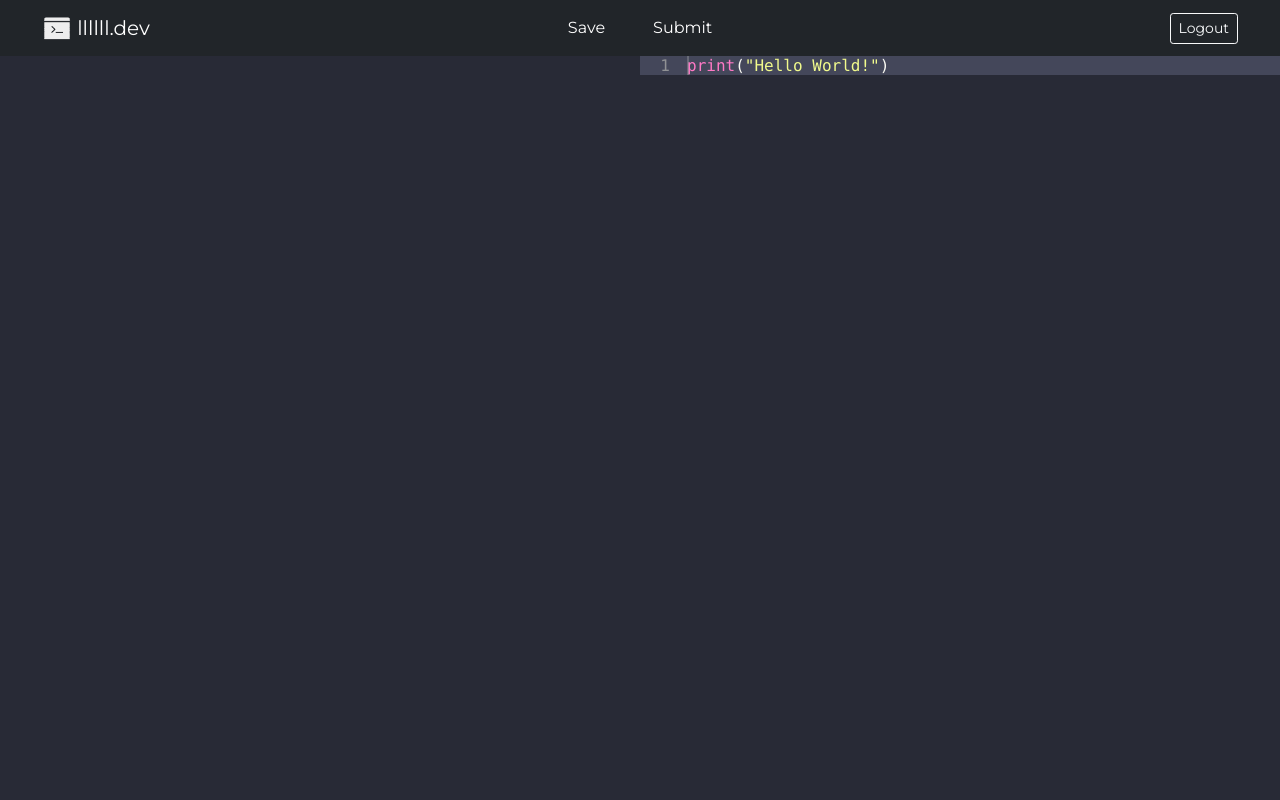
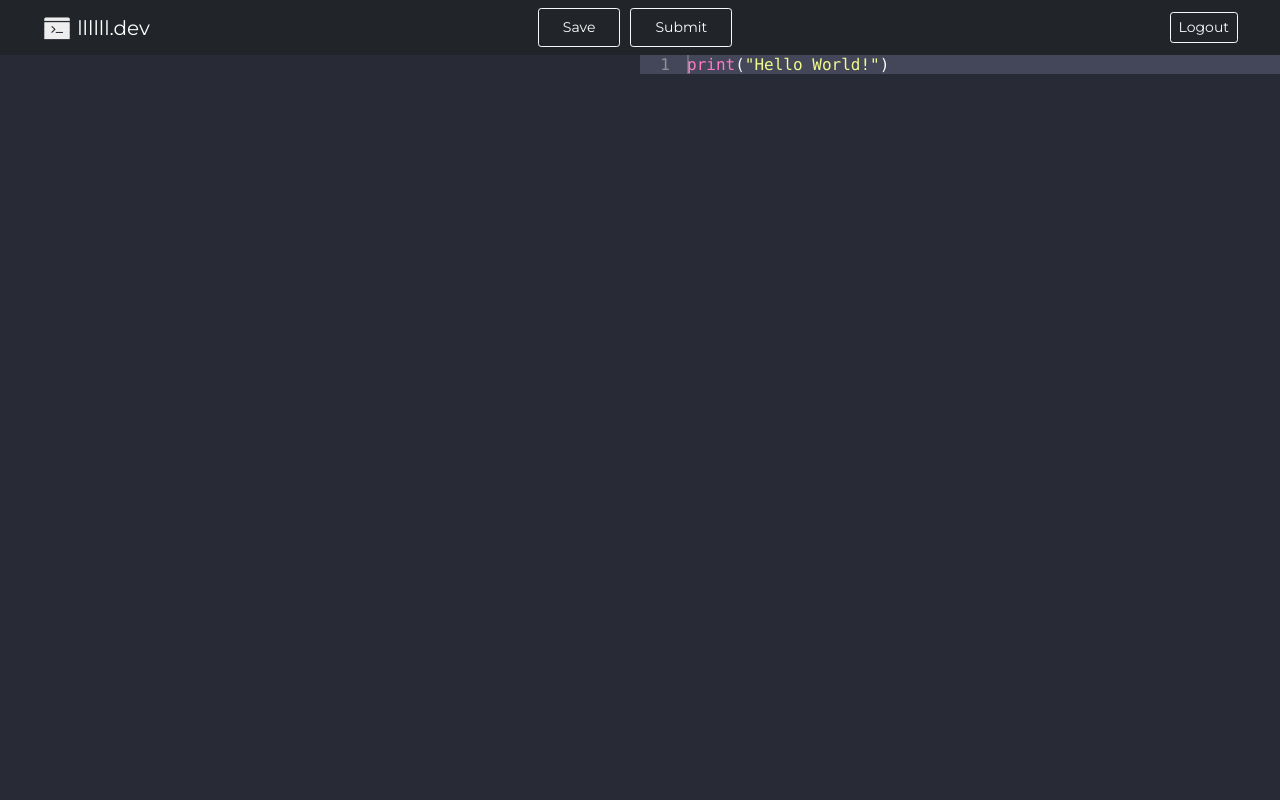
Before and after one commit to xUborka/llllll, a Flask app: template templates/main.html in a window 1280 px wide. Run offline with Flask 2, Linux system fonts and the light colour scheme; the template is opened without the code that fills it, so the values that code supplies are empty; some libraries are stand-ins or nearby versions; some web fonts are replaced.

Commit message:
Scrolling looking ok

```diff
--- a/code_runner/dummy_output.py
+++ b/code_runner/dummy_output.py
@@ -1 +1 @@
-print("Hello World!")
+for i in range(100):print("Hello World!")
--- a/code_runner/main.py
+++ b/code_runner/main.py
@@ -17,9 +17,9 @@ def python_execute():
         out_file.write(payload['code'])
     sp = subprocess.run(["python", "dummy_output.py"], capture_output=True)
     std_out = sp.stdout.decode("utf-8")
-    print(sp)
-    print(std_out)
-    return {'stdout': std_out }
+    std_err = sp.stderr.decode("utf-8")
+    rc = sp.returncode
+    return {'rc': rc, 'stdout': std_out, 'stderr': std_err}
 
 
 if __name__ == "__main__":
--- a/main.py
+++ b/main.py
@@ -1,6 +1,5 @@
 from flask import Flask, render_template, request
 import firebase_admin
-from flask.json import jsonify
 from cv import cv_page
 from login import login_page, login_required
 import requests
@@ -22,15 +21,13 @@ def index():
 def submit(user_data):
     uid = user_data['user_id']
     code = request.form['code']
-    # response = requests.post("http://localhost:8080/python/execute", json={'uid': uid, 'code': code})
     response = requests.post(os.environ.get("CODE_RUNNER") + "/python/execute", json={'uid': uid, 'code': code})
     return response.text
 
 @app.route('/main')
 @login_required
 def main(user_data):
-    uid = user_data['user_id']
-    context = {"user_id": uid}
+    context = {"user_id": user_data['user_id']}
     return render_template('main.html', context=context)
 
 if __name__ == '__main__':
--- a/static/script/main.js
+++ b/static/script/main.js
@@ -27,10 +27,20 @@ $(document).ready(function(){
         line_nuber += 1;
     }
 
-    $('#Submit').click(function(){
+    $('#SubmitButton').click(function(){
+        document.getElementById("SubmitButton").disabled = true;
+        document.getElementById("SubmitLoading").hidden = false;
+        document.getElementById("SubmitText").hidden = true;
+        setTimeout(function(){
+            document.getElementById("SubmitButton").disabled = false;
+            document.getElementById("SubmitLoading").hidden = true;
+            document.getElementById("SubmitText").hidden = false;
+        },2000);
         var editor_ref = ace.edit("editor");
         return $.post('/submit', {"code": editor_ref.getValue()}, function(data){
-            returnData(data);
+            data = JSON.parse(data);
+            console.log(data);
+            returnData(data['stdout']);
         });
     });
 
--- a/static/styles/main.css
+++ b/static/styles/main.css
@@ -34,19 +34,33 @@
 }
 #body{
   background: #282a36;
-  height: calc(100% - 56px);
+  height: calc(100% - 55px);
 }
 .form-control:focus {
   border-color: #ffffff;
-  box-shadow: inset 0 1px 1px rgba(0, 0, 0, 0.075), 0 0 8px rgba(134, 134, 134, 0.8);
+  box-shadow: inset 0 1px 1px rgba(0, 0, 0, 0.075), 0 0 4px rgba(134, 134, 134, 0.8);
 }
 #editor {
   height: 100%;
+  max-height: 100%;
   /* min-height: 100%; */
 }
 #console{
-  margin-top: 5px;
-  margin-left: 10px;
+  padding-top: 5px;
+  padding-left: 10px;
+  height: 100%;
+  max-height: 100%;
   color: white;
   font-family: 'KoHo', sans-serif;
 }
+.col-6{
+  height: 100%;
+  max-height: 100%;
+}
+.nav-link:focus, .nav-link:hover {
+  color: #000000;
+  background-color: #ffffff;
+}
+.navbarbutton{
+  margin-right: 10;
+}
--- a/templates/main.html
+++ b/templates/main.html
@@ -33,8 +33,11 @@
                     </div>
                     <div class="col-8">
                         <nav class="nav justify-content-center">
-                            <a class="nav-link montserrat" id="Save" href="#">Save</a>
-                            <a class="nav-link montserrat" id="Submit" href="#">Submit</a>
+                            <button class="nav-link btn btn-outline-light btn-sm montserrat navbarbutton" id="SaveButton">Save</button>
+                            <button class="nav-link btn btn-outline-light btn-sm montserrat navbarbutton" id="SubmitButton">
+                                <span class="spinner-border spinner-border-sm" role="status" aria-hidden="true" id="SubmitLoading" hidden></span>
+                                <span id="SubmitText">Submit</span>
+                            </button>
                         </nav>
                     </div>
                     <div class="col-2">
@@ -46,7 +49,7 @@
             </nav>
             <div class="row" id="body">
                 <div class="col-6">
-                    <div id="console"></div>
+                    <div class="overflow-auto" id="console"></div>
                 </div>
                 <div class="col-6 text-center">
                     <div id="editor">print("Hello World!")</div>
```
